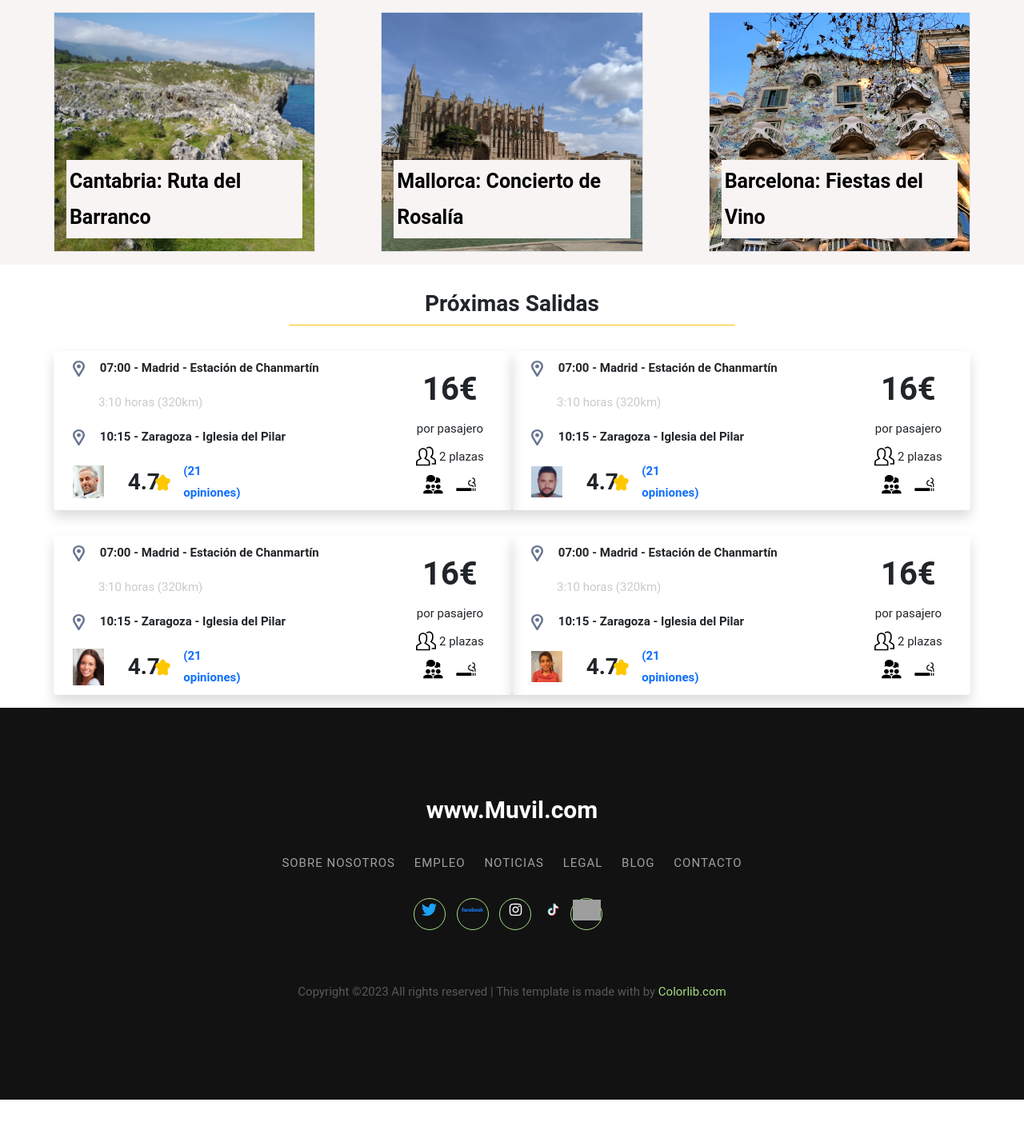
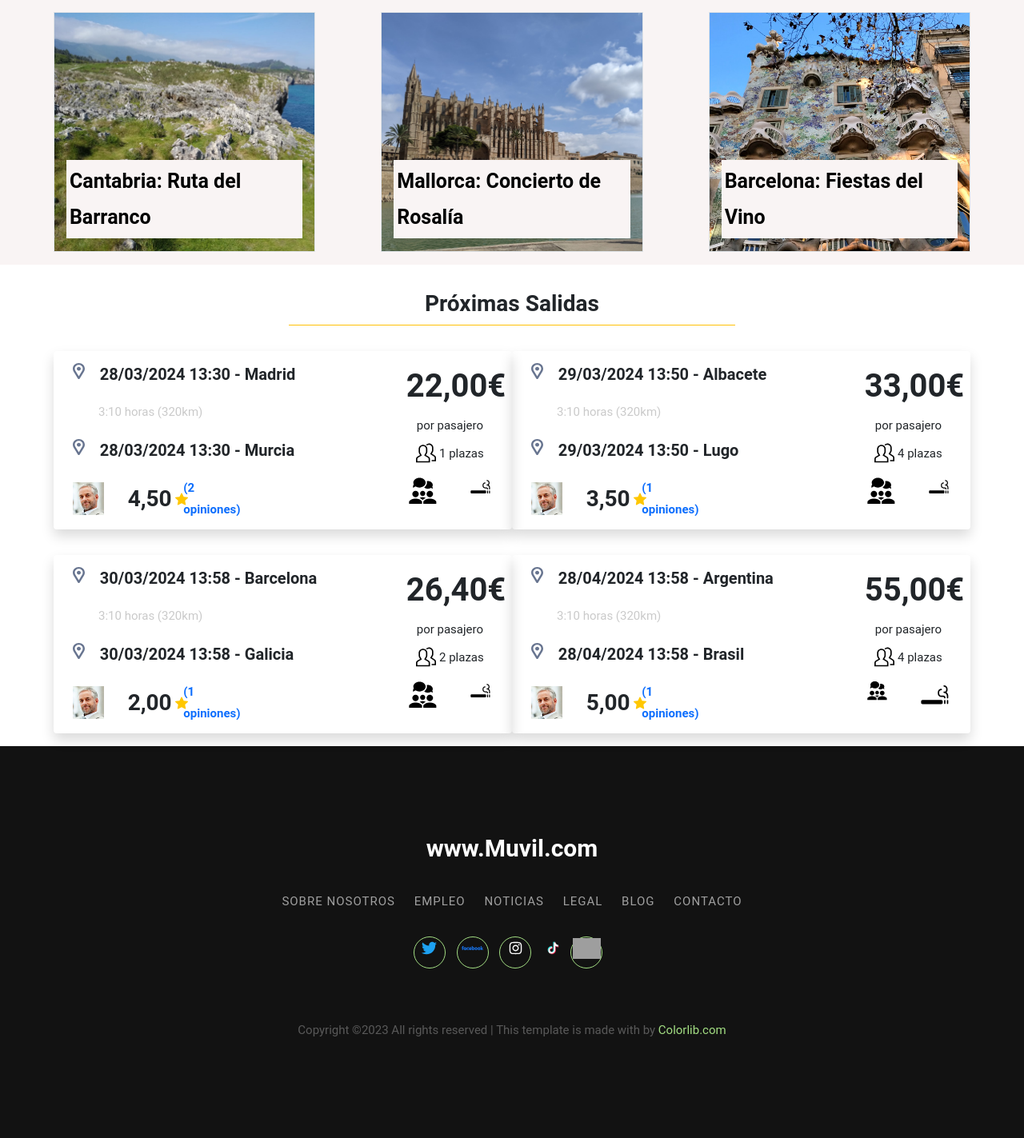
Before and after one commit to muvilgroup/Muvil, a Django app: page / in a window 1280 px wide. Shown: the part 678-2101 px from the top of the page at 80% size. Before the commit the page ends 2053 px from the top, so only its background shows below. Run offline with Django 4.2, Linux system fonts and the light colour scheme; data comes from the database, SQL or seed files in the repository; both versions use the stored data as it was after the commit; some libraries are stand-ins or nearby versions; grey boxes are pictures that could not be loaded.

Commit message:
Se añaden los viajes proximos a pagina_principal.html

```diff
--- a/VAD_Journey/Aplicaciones/FrontEnd/models.py
+++ b/VAD_Journey/Aplicaciones/FrontEnd/models.py
@@ -13,9 +13,7 @@ class Personas (models.Model):
     tipo_documento = models.CharField (max_length=8)
     numero_documento = models.CharField(max_length=32)
     email = models.CharField(max_length=320)
-    numero_telefono = models.PositiveIntegerField(validators=[
-            MaxValueValidator(999999999)
-        ])
+    numero_telefono = models.PositiveIntegerField(validators=[MaxValueValidator(999999999)])
     genero = models.CharField(max_length=1, choices=genero, default='F', blank=True, null=True)
     password = models.CharField(max_length=30, default='<NO_PASSWORD>')
     puntuacion = models.DecimalField(max_digits=2, decimal_places=1, default=3.5, blank=True, null=True)
--- a/VAD_Journey/Aplicaciones/FrontEnd/templates/cabecera.html
+++ b/VAD_Journey/Aplicaciones/FrontEnd/templates/cabecera.html
@@ -67,7 +67,7 @@
 										<svg xmlns="http://www.w3.org/2000/svg" width="30" height="30" fill="currentColor" class="bi bi-signpost-2" viewBox="0 0 16 16">
 										  <path d="M4 0a2 2 0 0 0-2 2v1.133l-.941.502A2 2 0 0 0 0 5.4V14a2 2 0 0 0 2 2h12a2 2 0 0 0 2-2V5.4a2 2 0 0 0-1.059-1.765L14 3.133V2a2 2 0 0 0-2-2H4Zm10 4.267.47.25A1 1 0 0 1 15 5.4v.817l-1 .6v-2.55Zm-1 3.15-3.75 2.25L8 8.917l-1.25.75L3 7.417V2a1 1 0 0 1 1-1h8a1 1 0 0 1 1 1v5.417Zm-11-.6-1-.6V5.4a1 1 0 0 1 .53-.882L2 4.267v2.55Zm13 .566v5.734l-4.778-2.867L15 7.383Zm-.035 6.88A1 1 0 0 1 14 15H2a1 1 0 0 1-.965-.738L8 10.083l6.965 4.18ZM1 13.116V7.383l4.778 2.867L1 13.117Z"/>
 										</svg>
-										<a class="dropdown-item" href="#">Mis Mensajes</a>
+										<a class="dropdown-item" href="{% url 'n_mis_mensajes' idP=idP %}">Mis Mensajes</a>
 									</li>
 									<li class="d-flex flex-row px-3 mb-3 align-items-center">
 										<svg xmlns="http://www.w3.org/2000/svg" width="30" height="30" fill="currentColor" class="bi bi-signpost-2" viewBox="0 0 16 16">
--- a/VAD_Journey/Aplicaciones/FrontEnd/templates/cabecera_grande.html
+++ b/VAD_Journey/Aplicaciones/FrontEnd/templates/cabecera_grande.html
@@ -17,8 +17,8 @@
 		<header>
 			<nav class="navbar navbar-expand-lg bg-white p-0">
   				<div class="container-fluid border-bottom border-3 border-dark">
-					<a class="navbar-brand order-2 order-md-1 col-7 d-flex d-none d-md-flex justify-content-end" href="{% url 'n_pagina_principal' %}"><img src='../static/img/logo4.png' height="100px" alt="MÚVIL"></a>
-					<a class="navbar-brand order-2 order-md-1 d-block- d-md-none" href="{% url 'n_pagina_principal' %}"><img src='../static/img/logo4.png' class="img-fluid" alt="MÚVIL"></a>
+					<a class="navbar-brand order-2 order-md-1 col-7 d-none d-md-flex justify-content-end" href="{% url 'n_pagina_principal' %}"><img src='../static/img/logo4.png' height="100px" alt="MÚVIL"></a>
+					<a class="navbar-brand order-2 order-md-1 d-block d-md-none" href="{% url 'n_pagina_principal' %}"><img src='../static/img/logo4.png' class="img-fluid" alt="MÚVIL"></a>
 					<button class="navbar-toggler order-1" type="button" data-bs-toggle="collapse" data-bs-target="#navbarNavDropdown" aria-controls="navbarNavDropdown" aria-expanded="false" aria-label="Toggle navigation">
       					<span class="navbar-toggler-icon"></span>
     				</button>
@@ -85,7 +85,7 @@
 										<svg xmlns="http://www.w3.org/2000/svg" width="30" height="30" fill="currentColor" class="bi bi-signpost-2" viewBox="0 0 16 16">
 										  <path d="M4 0a2 2 0 0 0-2 2v1.133l-.941.502A2 2 0 0 0 0 5.4V14a2 2 0 0 0 2 2h12a2 2 0 0 0 2-2V5.4a2 2 0 0 0-1.059-1.765L14 3.133V2a2 2 0 0 0-2-2H4Zm10 4.267.47.25A1 1 0 0 1 15 5.4v.817l-1 .6v-2.55Zm-1 3.15-3.75 2.25L8 8.917l-1.25.75L3 7.417V2a1 1 0 0 1 1-1h8a1 1 0 0 1 1 1v5.417Zm-11-.6-1-.6V5.4a1 1 0 0 1 .53-.882L2 4.267v2.55Zm13 .566v5.734l-4.778-2.867L15 7.383Zm-.035 6.88A1 1 0 0 1 14 15H2a1 1 0 0 1-.965-.738L8 10.083l6.965 4.18ZM1 13.116V7.383l4.778 2.867L1 13.117Z"/>
 										</svg>
-										<a class="dropdown-item" href="#">Mis Mensajes</a>
+										<a class="dropdown-item" href="{% url 'n_mis_mensajes' idP=idP %}">Mis Mensajes</a>
 									</li>
 									<li class="d-flex flex-row px-3 mb-3 align-items-center">
 										<svg xmlns="http://www.w3.org/2000/svg" width="30" height="30" fill="currentColor" class="bi bi-signpost-2" viewBox="0 0 16 16">
--- a/VAD_Journey/Aplicaciones/FrontEnd/templates/pagina_principal.html
+++ b/VAD_Journey/Aplicaciones/FrontEnd/templates/pagina_principal.html
@@ -9,7 +9,12 @@
 	<title>Página Principal</title>
 
 	<link type='text/css' href='{% static "css/pagina_principal.css" %}' rel='stylesheet' />
-
+	<style>
+		.star {
+			width: 20px;
+			filter: invert(70%) sepia(84%) saturate(706%) hue-rotate(356deg) brightness(101%) contrast(106%);
+		}
+	</style>
 </head>
 <body>
 
@@ -203,6 +208,7 @@
 	<!-- FIN Eventos -->
 
 	<!-- INICIO Próximas Salidas -->
+	{% if Usuario_Viajes_Opiniones %}
 	<div class="container-md mt-4">
 		<div class="row contenedor-tarjetas-viajes">
 			<div class="col-12 d-flex justify-content-center">
@@ -210,6 +216,7 @@
 					Próximas Salidas
 				</p>
 			</div>
+			{% for uvo in Usuario_Viajes_Opiniones %}
 			<div class="col-12 col-md-6 tarjeta-pago p-2 my-3 d-flex align-items-center tarjeta-viaje rounded shadow">
 					<div class="col-9 contenedor-ruta-conductor">
 						<div class="row contenedor-ruta">
@@ -217,8 +224,8 @@
 								<img src='{% static "icon/location.svg" %}' alt="" width="15px" id="location"/>
 							</div>
 							<div class="col-11 fw-bold fs-md-5">
-								<p>
-									07:00 - Madrid - Estación de Chanmartín
+								<p class="fs-5">
+									{{uvo.id_viaje__fechor_ida|date:"SHORT_DATE_FORMAT"}} {{ uvo.id_viaje__fechor_ida|time:"H:i" }} - {{uvo.id_viaje__ciudad_origen}}
 								</p>
 							</div>
 							<div class="col-1 ps-4">
@@ -229,27 +236,26 @@
 								</p>
 							</div>
 							<div class="col-1 ps-3">
-								<img src='{% static "icon/location.svg" %}' alt="" width="15px" id="location"/>
+								<img src='{% static "icon/location.svg" %}'" alt="" width="15px" id="location"/>
 							</div>
 							<div class="col-11 fw-bold fs-md-5">
-								<p>
-									10:15 - Zaragoza - Iglesia del Pilar
+								<p class="fs-5">
+									{{uvo.id_viaje__fechor_ida|date:"SHORT_DATE_FORMAT"}} {{ uvo.id_viaje__fechor_ida|time:"H:i" }} - {{uvo.id_viaje__ciudad_destino}}
 								</p>
 							</div>
 						</div>
 						<div class="row align-items-center contenedor-conductor">
-							<div class="col-2 col-md-2 ps-3 img-container-journey">
+							<div class="col-lg-2 col-3 ps-3 img-container-journey">
 								<img src='{% static "img/personas/11.jpg" %}'>
 							</div>
-							<div class="col-1 col-md-1 fw-bold fs-3">
-								4.7
+							<div class="col-2 col-md-2 fw-bold fs-3 d-flex">
+								{{uvo.avg_puntuacion|floatformat:2}}
+								<img class="star ms-1" src='{% static "icon/star-fill.svg" %}'>
 							</div>
-							<div class="col-1 col-md-1">
-								<img src='{% static "img/Star.png" %}'>
-							</div>
-							<div class="col-4 col-md-3">
+
+							<div class="col-2 col-md-3">
 								<a class="link-primary fw-bold">
-									(21 opiniones)
+									({{uvo.count_opiniones}} opiniones)
 								</a>
 							</div>
 						</div>
@@ -257,229 +263,54 @@
 					<div class="col-3 contenedor-precio">
 						<div class="row align-items-center text-center">
 							<div class="col-12 fw-bold fs-1 precio-viaje">
-								16€
+								{{uvo.id_viaje__importe_total_asiento}}€
 							</div>
 							<div class="col-12 pb-2">
 								por pasajero
 							</div>
 							<div class="col-12 plazas-viaje d-flex justify-content-center">
-								<img src="../static/icon/passengers.svg" alt="Pasajeros" height="25px" width="25px" id="passengers-icon"/>
+								<img src='{% static "icon/passengers.svg" %}' alt="Pasajeros" height="25px" width="25px" id="passengers-icon"/>
 								<div class="ps-md-1">
-									2 plazas
+									{{uvo.id_viaje__numero_asientos_libres}} plazas
 								</div>
 							</div>
 							<div class="col-12 caracteristicas-viaje py-2 gap-3 d-flex justify-content-center">
-								<img src="../static/icon/group.svg" height="25px" width="25px" id="group-icon"
-									alt="Me gusta conversar" title="Me gusta conversar"/>
-								<img src="../static/icon/smoking.svg" height="25px" width="25px" id="smoke-icon"
-									alt="Se puede fumar" title="Se puede fumar"/>
+								<label class="btn btn-white">
+									<img src='{% static "icon/group.svg" %}' alt="Hablo poco"
+										 {% if uvo.id_persona_receptor__pref_conversacion == 1 %}
+										 height="25px" width="25px"
+										 {% elif uvo.id_persona_receptor__pref_conversacion == 2 %}
+										 height="30px" width="30px"
+										 {% elif uvo.id_persona_receptor__pref_conversacion == 3 %}
+										 height="35px" width="35px"
+										 {% else %}
+										 height="0px" width="0px"
+										 {% endif %}
+										 id="group-icon"
+										 alt="En alguna conversación intervengo" title="En alguna conversación intervengo"/>
+								</label>
+								<label class="btn btn-white">
+									<img src='{% static "icon/smoking.svg" %}' alt="Hablo poco"
+										 {% if uvo.id_persona_receptor__pref_fumar == 1 %}
+										 height="25px" width="25px"
+										 {% elif uvo.id_persona_receptor__pref_fumar == 2 %}
+										 height="30px" width="30px"
+										 {% elif uvo.id_persona_receptor__pref_fumar == 3 %}
+										 height="35px" width="35px"
+										 {% else %}
+										 height="0px" width="0px"
+										 {% endif %}
+										 id="smoking-icon"
+										 alt="En alguna conversación intervengo" title="En alguna conversación intervengo"/>
+								</label>
 							</div>
 						</div>
 					</div>
 				</div>
-			<div class="col-12 col-md-6 tarjeta-pago p-2 my-3 d-flex align-items-center tarjeta-viaje rounded shadow">
-					<div class="col-9 contenedor-ruta-conductor">
-						<div class="row contenedor-ruta">
-							<div class="col-1 ps-3">
-								<img src='{% static "icon/location.svg" %}' alt="" width="15px" id="location"/>
-							</div>
-							<div class="col-11 fw-bold fs-md-5">
-								<p>
-									07:00 - Madrid - Estación de Chanmartín
-								</p>
-							</div>
-							<div class="col-1 ps-4">
-							</div>
-							<div class="col-12 ps-5">
-								<p class="duracion-km fw-md-bold">
-									3:10 horas (320km)
-								</p>
-							</div>
-							<div class="col-1 ps-3">
-								<img src='{% static "icon/location.svg" %}' alt="" width="15px" id="location"/>
-							</div>
-							<div class="col-11 fw-bold fs-md-5">
-								<p>
-									10:15 - Zaragoza - Iglesia del Pilar
-								</p>
-							</div>
-						</div>
-						<div class="row align-items-center contenedor-conductor">
-							<div class="col-2 col-md-2 ps-3 img-container-journey">
-								<img src='{% static "img/personas/10.jpg" %}'>
-							</div>
-							<div class="col-1 col-md-1 fw-bold fs-3">
-								4.7
-							</div>
-							<div class="col-1 col-md-1">
-								<img src='{% static "img/Star.png" %}'>
-							</div>
-							<div class="col-4 col-md-3">
-								<a class="link-primary fw-bold">
-									(21 opiniones)
-								</a>
-							</div>
-						</div>
-					</div>
-					<div class="col-3 contenedor-precio">
-						<div class="row align-items-center text-center">
-							<div class="col-12 fw-bold fs-1 precio-viaje">
-								16€
-							</div>
-							<div class="col-12 pb-2">
-								por pasajero
-							</div>
-							<div class="col-12 plazas-viaje d-flex justify-content-center">
-								<img src="../static/icon/passengers.svg" alt="Pasajeros" height="25px" width="25px" id="passengers-icon"/>
-								<div class="ps-md-1">
-									2 plazas
-								</div>
-							</div>
-							<div class="col-12 caracteristicas-viaje py-2 gap-3 d-flex justify-content-center">
-								<img src="../static/icon/group.svg" height="25px" width="25px" id="group-icon"
-									alt="Me gusta conversar" title="Me gusta conversar"/>
-								<img src="../static/icon/smoking.svg" height="25px" width="25px" id="smoke-icon"
-									alt="Se puede fumar" title="Se puede fumar"/>
-							</div>
-						</div>
-					</div>
-				</div>
-			<div class="col-12 col-md-6 tarjeta-pago p-2 my-3 d-flex align-items-center tarjeta-viaje rounded shadow">
-					<div class="col-9 contenedor-ruta-conductor">
-						<div class="row contenedor-ruta">
-							<div class="col-1 ps-3">
-								<img src='{% static "icon/location.svg" %}' alt="" width="15px" id="location"/>
-							</div>
-							<div class="col-11 fw-bold fs-md-5">
-								<p>
-									07:00 - Madrid - Estación de Chanmartín
-								</p>
-							</div>
-							<div class="col-1 ps-4">
-							</div>
-							<div class="col-12 ps-5">
-								<p class="duracion-km fw-md-bold">
-									3:10 horas (320km)
-								</p>
-							</div>
-							<div class="col-1 ps-3">
-								<img src='{% static "icon/location.svg" %}' alt="" width="15px" id="location"/>
-							</div>
-							<div class="col-11 fw-bold fs-md-5">
-								<p>
-									10:15 - Zaragoza - Iglesia del Pilar
-								</p>
-							</div>
-						</div>
-						<div class="row align-items-center contenedor-conductor">
-							<div class="col-2 col-md-2 ps-3 img-container-journey">
-								<img src='{% static "img/personas/6.jpg" %}'>
-							</div>
-							<div class="col-1 col-md-1 fw-bold fs-3">
-								4.7
-							</div>
-							<div class="col-1 col-md-1">
-								<img src='{% static "img/Star.png" %}'>
-							</div>
-							<div class="col-4 col-md-3">
-								<a class="link-primary fw-bold">
-									(21 opiniones)
-								</a>
-							</div>
-						</div>
-					</div>
-					<div class="col-3 contenedor-precio">
-						<div class="row align-items-center text-center">
-							<div class="col-12 fw-bold fs-1 precio-viaje">
-								16€
-							</div>
-							<div class="col-12 pb-2">
-								por pasajero
-							</div>
-							<div class="col-12 plazas-viaje d-flex justify-content-center">
-								<img src="../static/icon/passengers.svg" alt="Pasajeros" height="25px" width="25px" id="passengers-icon"/>
-								<div class="ps-md-1">
-									2 plazas
-								</div>
-							</div>
-							<div class="col-12 caracteristicas-viaje py-2 gap-3 d-flex justify-content-center">
-								<img src="../static/icon/group.svg" height="25px" width="25px" id="group-icon"
-									alt="Me gusta conversar" title="Me gusta conversar"/>
-								<img src="../static/icon/smoking.svg" height="25px" width="25px" id="smoke-icon"
-									alt="Se puede fumar" title="Se puede fumar"/>
-							</div>
-						</div>
-					</div>
-				</div>
-			<div class="col-12 col-md-6 tarjeta-pago p-2 my-3 d-flex align-items-center tarjeta-viaje rounded shadow">
-					<div class="col-9 contenedor-ruta-conductor">
-						<div class="row contenedor-ruta">
-							<div class="col-1 ps-3">
-								<img src='{% static "icon/location.svg" %}' alt="" width="15px" id="location"/>
-							</div>
-							<div class="col-11 fw-bold fs-md-5">
-								<p>
-									07:00 - Madrid - Estación de Chanmartín
-								</p>
-							</div>
-							<div class="col-1 ps-4">
-							</div>
-							<div class="col-12 ps-5">
-								<p class="duracion-km fw-md-bold">
-									3:10 horas (320km)
-								</p>
-							</div>
-							<div class="col-1 ps-3">
-								<img src='{% static "icon/location.svg" %}' alt="" width="15px" id="location"/>
-							</div>
-							<div class="col-11 fw-bold fs-md-5">
-								<p>
-									10:15 - Zaragoza - Iglesia del Pilar
-								</p>
-							</div>
-						</div>
-						<div class="row align-items-center contenedor-conductor">
-							<div class="col-2 col-md-2 ps-3 img-container-journey">
-								<img src='{% static "img/personas/5.jpg" %}'>
-							</div>
-							<div class="col-1 col-md-1 fw-bold fs-3">
-								4.7
-							</div>
-							<div class="col-1 col-md-1">
-								<img src='{% static "img/Star.png" %}'>
-							</div>
-							<div class="col-4 col-md-3">
-								<a class="link-primary fw-bold">
-									(21 opiniones)
-								</a>
-							</div>
-						</div>
-					</div>
-					<div class="col-3 contenedor-precio">
-						<div class="row align-items-center text-center">
-							<div class="col-12 fw-bold fs-1 precio-viaje">
-								16€
-							</div>
-							<div class="col-12 pb-2">
-								por pasajero
-							</div>
-							<div class="col-12 plazas-viaje d-flex justify-content-center">
-								<img src="../static/icon/passengers.svg" alt="Pasajeros" height="25px" width="25px" id="passengers-icon"/>
-								<div class="ps-md-1">
-									2 plazas
-								</div>
-							</div>
-							<div class="col-12 caracteristicas-viaje py-2 gap-3 d-flex justify-content-center">
-								<img src="../static/icon/group.svg" height="25px" width="25px" id="group-icon"
-									alt="Me gusta conversar" title="Me gusta conversar"/>
-								<img src="../static/icon/smoking.svg" height="25px" width="25px" id="smoke-icon"
-									alt="Se puede fumar" title="Se puede fumar"/>
-							</div>
-						</div>
-					</div>
-				</div>
+			{% endfor %}
 		</div>
 	</div>
+	{% endif %}
 	<!-- FIN Próximas Salidas -->
 
 	{% include "pie_pagina.html" %}
--- a/VAD_Journey/Aplicaciones/FrontEnd/urls.py
+++ b/VAD_Journey/Aplicaciones/FrontEnd/urls.py
@@ -22,6 +22,7 @@ urlpatterns = [
     path('menu_usuario/miscoches/<int:idP>/editar/<int:idVe>', v_menu_usuario_coches_editar, name='n_menu_usuario_coches_editar'),
     path('perfil_publico/<int:idP>', v_perfil_publico, name='n_perfil_publico'),
     path('mis_viajes/<int:idP>', v_mis_viajes, name='n_mis_viajes'),
+    path('mis_mensajes/<int:idP>', v_mis_mensajes, name='n_mis_mensajes'),
 
     path('nuevo_usuario2/', v_nuevo_usuario2),
     path('nuevo_viaje2/<int:idP>', v_nuevo_viaje2),
--- a/VAD_Journey/Aplicaciones/FrontEnd/views.py
+++ b/VAD_Journey/Aplicaciones/FrontEnd/views.py
@@ -39,11 +39,18 @@ def v_pagina_principal(request):
     # Se recuperan los 4 próximos viajes
     ##viajesProximos = Viajes.objects.all().order_by('-fecha_ida', '-hora_ida').filter(fecha_ida__gte=dateNow,hora_ida__gte=timeNow)[0:3]
     viajesProximos = Viajes.objects.all().filter(fechor_ida__gte=dateNow).order_by('fechor_ida')[0:4]
+    Usuario_Viajes_Opiniones = Opiniones.objects.values('id_persona_receptor__nombre', 'id_viaje__ciudad_origen'
+                                                        , 'id_viaje__ciudad_destino', 'id_viaje__fechor_ida'
+                                                        , 'id_viaje__importe_total_asiento', 'id_viaje__numero_asientos_libres'
+                                                        , 'id_persona_receptor__pref_conversacion','id_persona_receptor__pref_fumar')\
+        .annotate(avg_puntuacion=Avg('puntuacion'),
+                  count_opiniones=Count('mensaje_opinion'))\
+        .filter(id_viaje__in=viajesProximos).order_by('id_viaje__fechor_ida')
 
     args = {
         'idP': idP,
         'usuario': datos_usuario,
-        'viajesProximos':viajesProximos,
+        'Usuario_Viajes_Opiniones':Usuario_Viajes_Opiniones,
         'numAlert': numalert
     }
     return render(request, "pagina_principal.html", args)
@@ -444,6 +451,16 @@ def v_mis_viajes(request, idP):
 
     return render(request, 'mis_viajes.html', args)
 
+def v_mis_mensajes(request, idP):
+    usuario = Personas.objects.get(id=idP)
+
+    args = {
+            "idP": idP,
+            "usuario": usuario
+            }
+
+    return render(request, "mis_mensajes.html", args)
+
 
 def main(request):
     email_input = request.POST.get('txtEmail', False)
```
Also changed, not shown: VAD_Journey/Aplicaciones/FrontEnd/forms.py (+5 -3 lines), VAD_Journey/Aplicaciones/FrontEnd/static/css/pagina_principal.css (line endings or trailing spaces), VAD_Journey/VAD_Journey.sqlite3.
